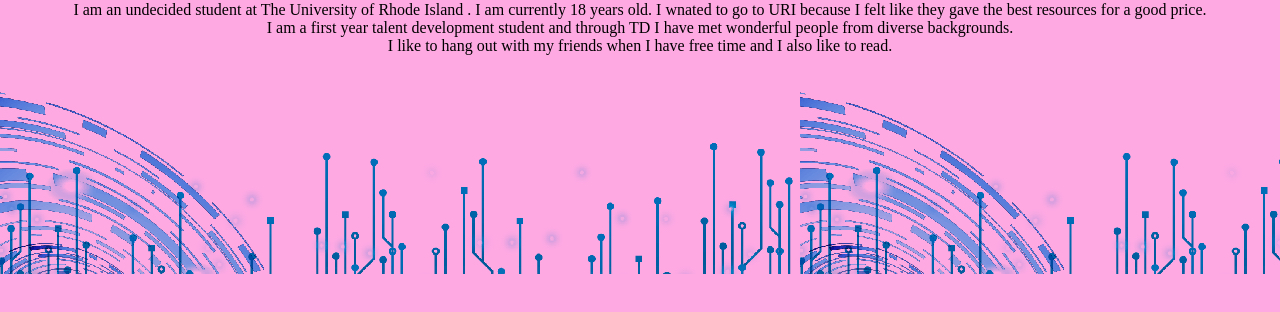
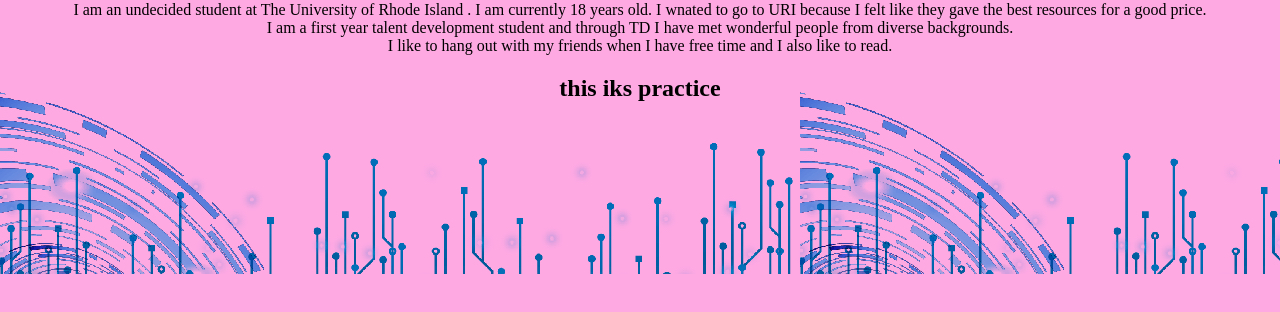
Before and after one commit to ndoumbe-ndoye/ndoumbe-ndoye.github.io, a plain HTML site: page Aboutme.html in a window 1280 px wide. Shown: the part 326-638 px from the top of the page. Drawn offline with Linux system fonts and the light colour scheme.

Commit message:
Update Aboutme.html

```diff
--- a/Aboutme.html
+++ b/Aboutme.html
@@ -27,6 +27,7 @@
 I am an undecided student at The University of Rhode Island . I am currently 18 years old. I wnated to go to URI because I felt like they gave the best resources for a good price.<br>
         I am a first year talent development student and through TD I have met wonderful people from diverse backgrounds. <br>
         I like to hang out with my friends when I have free time and I also like to read. <br>
+        <h2> this iks practice </h2>
         <p>    <img scr="Image1.jpg"><br>
          <img scr="Image2"> <br>
          <img scr="Image3.jpg"> <br>
```
